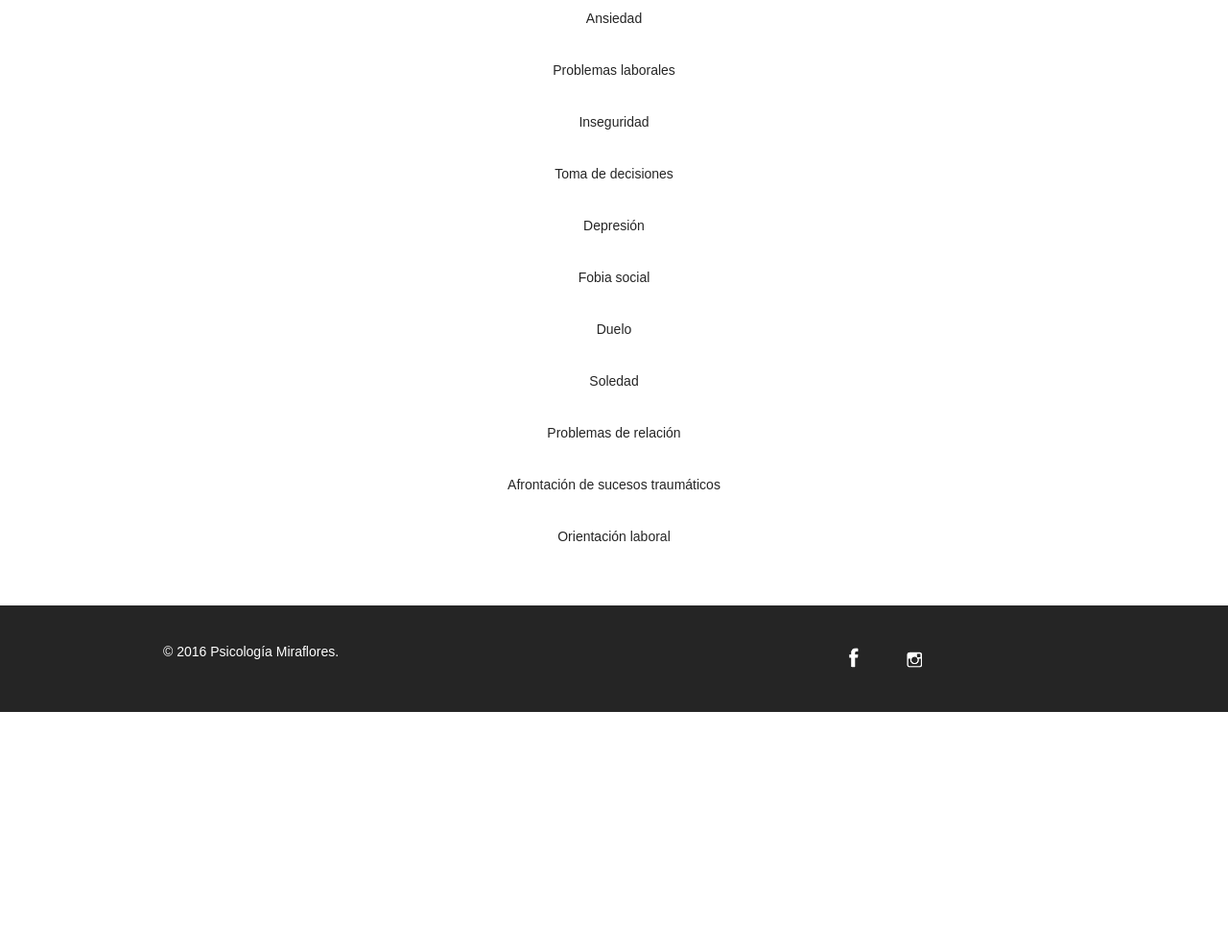
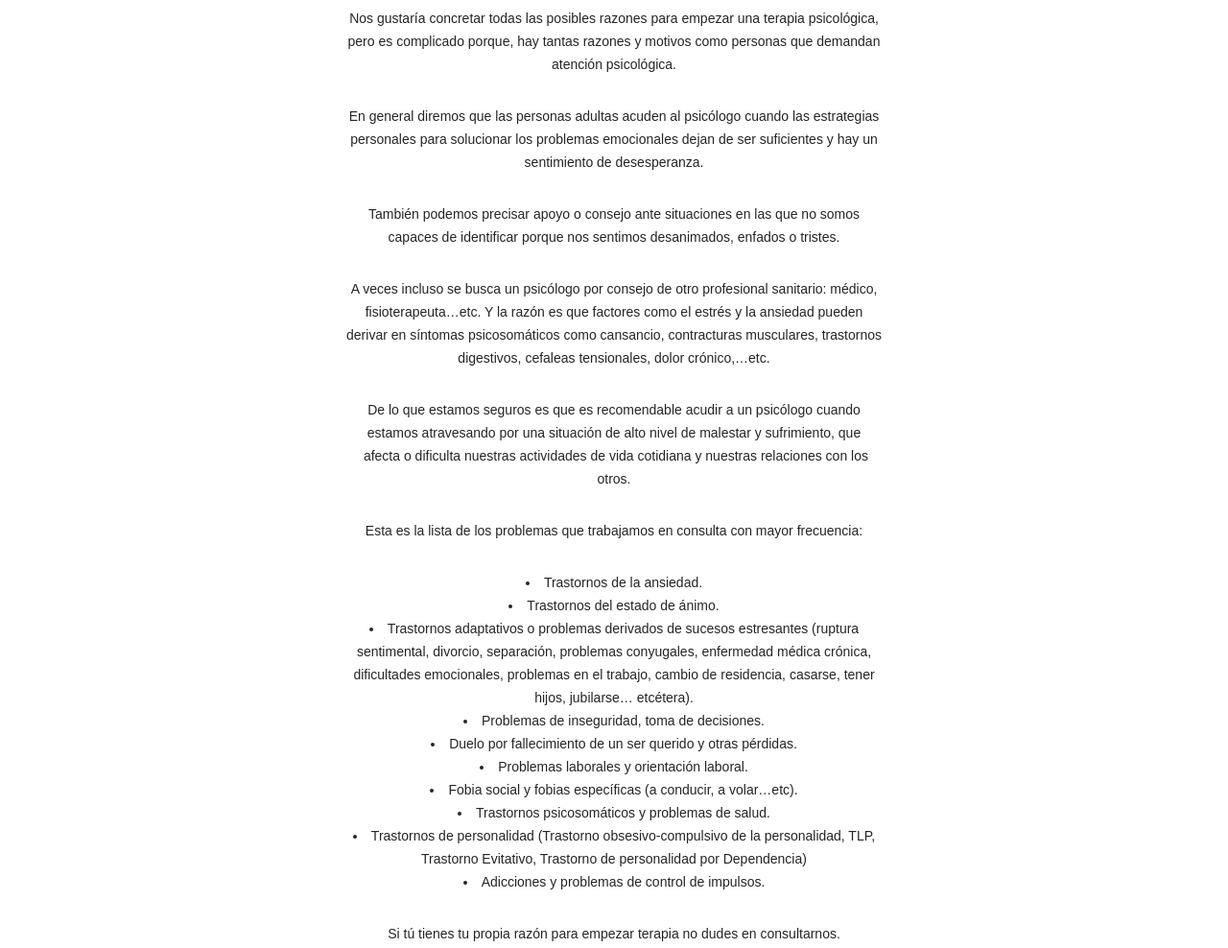
Before and after one commit to manolomaroto/aplcacionCitas, a plain HTML site: page prototipo03/adultos.html in a window 1280 px wide. Shown: the part 927-1915 px from the top of the page at 96% size. Before the commit the page ends 1669 px from the top, so only its background shows below. Drawn offline with Linux system fonts and the light colour scheme.

Commit message:
Añadido text y estilos para la lista

```diff
--- a/prototipo03/adultos.html
+++ b/prototipo03/adultos.html
@@ -66,40 +66,53 @@
 
 				<h3>Terapia individual</h3>
 				<p>
-					Ansiedad
+					Nos gustaría concretar todas las posibles razones para empezar una
+					terapia psicológica, pero es complicado porque, hay tantas razones
+					y motivos como personas que demandan atención psicológica.
                 </p>
                 <p>
-                    Problemas laborales
+					En general diremos que las personas adultas acuden al psicólogo cuando
+					las estrategias personales para solucionar los problemas emocionales
+					dejan de ser suficientes y hay un sentimiento de desesperanza.
                 </p>
                 <p>
-                    Inseguridad
+					También podemos precisar apoyo o consejo ante situaciones en las que no
+					somos capaces de identificar porque nos sentimos desanimados, enfados o tristes.
                 </p>
                 <p>
-                    Toma de decisiones
+					A veces incluso se busca un psicólogo por consejo de otro profesional sanitario:
+					médico, fisioterapeuta…etc. Y la  razón es que factores como el estrés y la ansiedad
+					pueden derivar en síntomas psicosomáticos como cansancio, contracturas musculares,
+					trastornos digestivos, cefaleas tensionales, dolor crónico,…etc.
                 </p>
                 <p>
-                    Depresión
+					De lo que estamos seguros es que es recomendable acudir a un psicólogo cuando estamos
+					atravesando por una situación de alto nivel de malestar y sufrimiento, que  afecta o
+					dificulta nuestras actividades de vida cotidiana y nuestras relaciones con los otros.
                 </p>
 
                 <p>
-                    Fobia social
+                    Esta es la lista de los problemas que trabajamos en consulta con mayor frecuencia:
                 </p>
+				<ol id="listado">
+					<li>Trastornos de la ansiedad.</li>
+					<li>Trastornos del estado de ánimo.</li>
+					<li>Trastornos adaptativos o problemas derivados de sucesos estresantes
+						(ruptura sentimental, divorcio, separación, problemas conyugales,
+						enfermedad médica crónica, dificultades emocionales, problemas en el
+						trabajo, cambio de residencia, casarse, tener hijos, jubilarse… etcétera).</li>
+					<li>Problemas de inseguridad, toma de decisiones.</li>
+					<li>Duelo por fallecimiento de un ser querido y otras pérdidas.</li>
+					<li>Problemas laborales y orientación laboral.</li>
+					<li>Fobia social y fobias específicas (a conducir, a volar…etc).</li>
+					<li>Trastornos psicosomáticos y problemas de salud.</li>
+					<li>Trastornos de personalidad (Trastorno obsesivo-compulsivo de la personalidad,
+						TLP, Trastorno Evitativo, Trastorno de personalidad por Dependencia)</li>
+					<li>Adicciones y problemas de control de impulsos.</li>
+				</ol>
                 <p>
-                    Duelo
-                </p>
-				<p>
-					Soledad
+						Si tú tienes tu propia razón para empezar terapia no dudes en consultarnos.
 				</p>
-                <p>
-                    Problemas de relación
-                </p>
-                <p>
-                    Afrontación de sucesos traumáticos
-                </p>
-                <p>
-                    Orientación laboral
-                </p>
-
 
 
 			</div>
--- a/prototipo03/css/style.css
+++ b/prototipo03/css/style.css
@@ -1022,3 +1022,13 @@ div#footer div ul{
 	display: block;
 
 }
+
+#listado li{
+	color: #252525;
+	list-style: inside;
+    line-height: 24px;
+}
+
+#listado li:last-child{
+	margin-bottom: 30px;
+}
```
